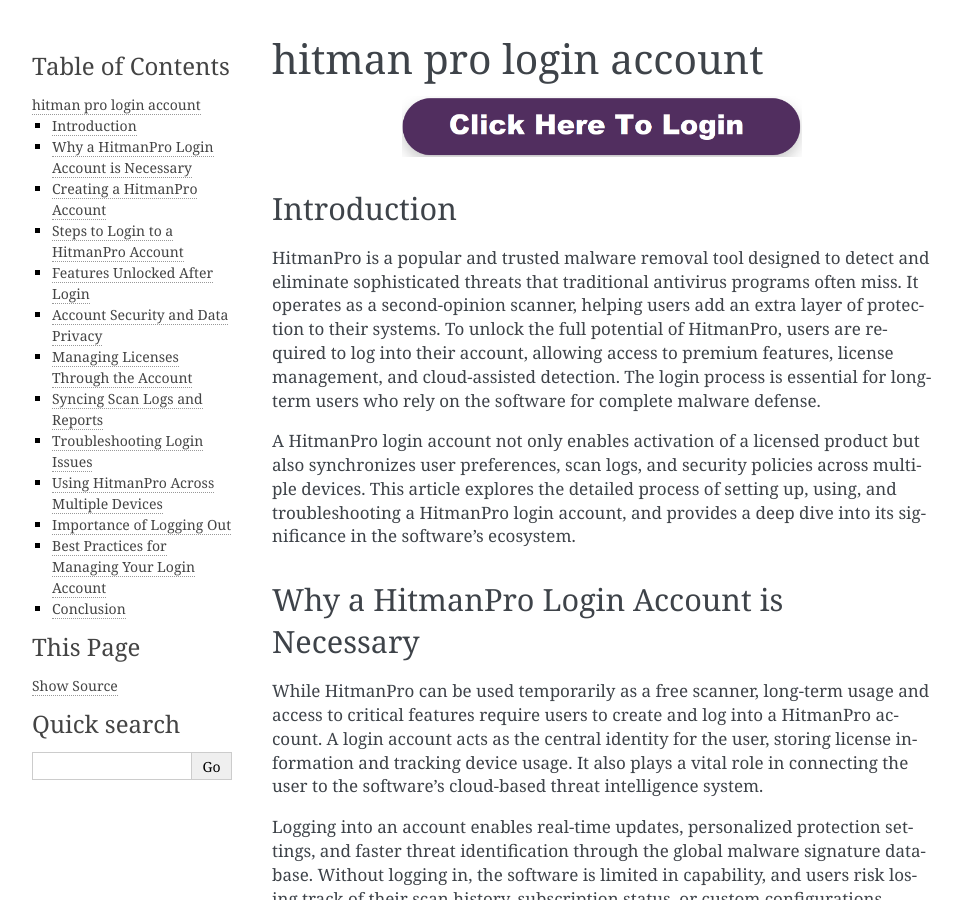
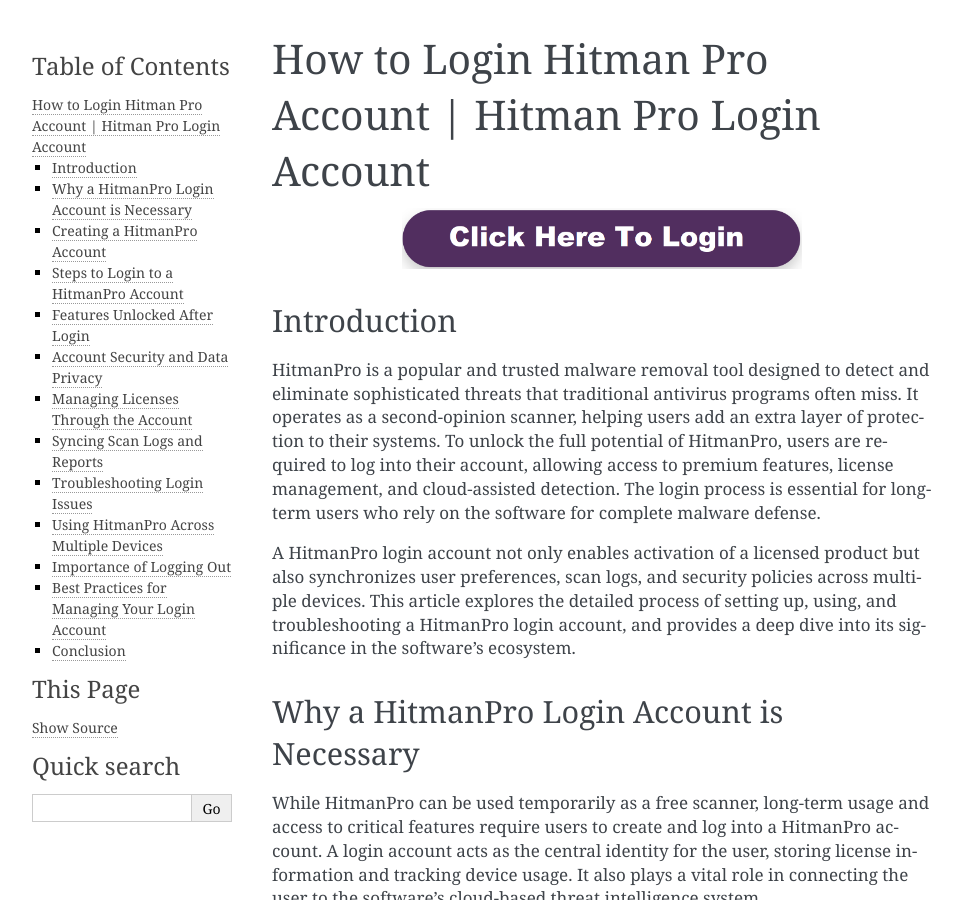
Before and after one commit to Alleneeeee/hitmanpro-login, a Sphinx documentation site: the page built from docs/index.rst, in a window 1280 px wide and 900 px high. Shown: the whole window, without its empty margins (148-1110 px from the left). Built offline with Sphinx 7.4.7, drawn with Linux system fonts in a browser that asks for light colours.

Commit message:
Update index.rst

```diff
--- a/docs/index.rst
+++ b/docs/index.rst
@@ -1,4 +1,4 @@
-hitman pro login account
+How to Login Hitman Pro Account | Hitman Pro Login Account
 =========================
 
 .. toctree::
```
